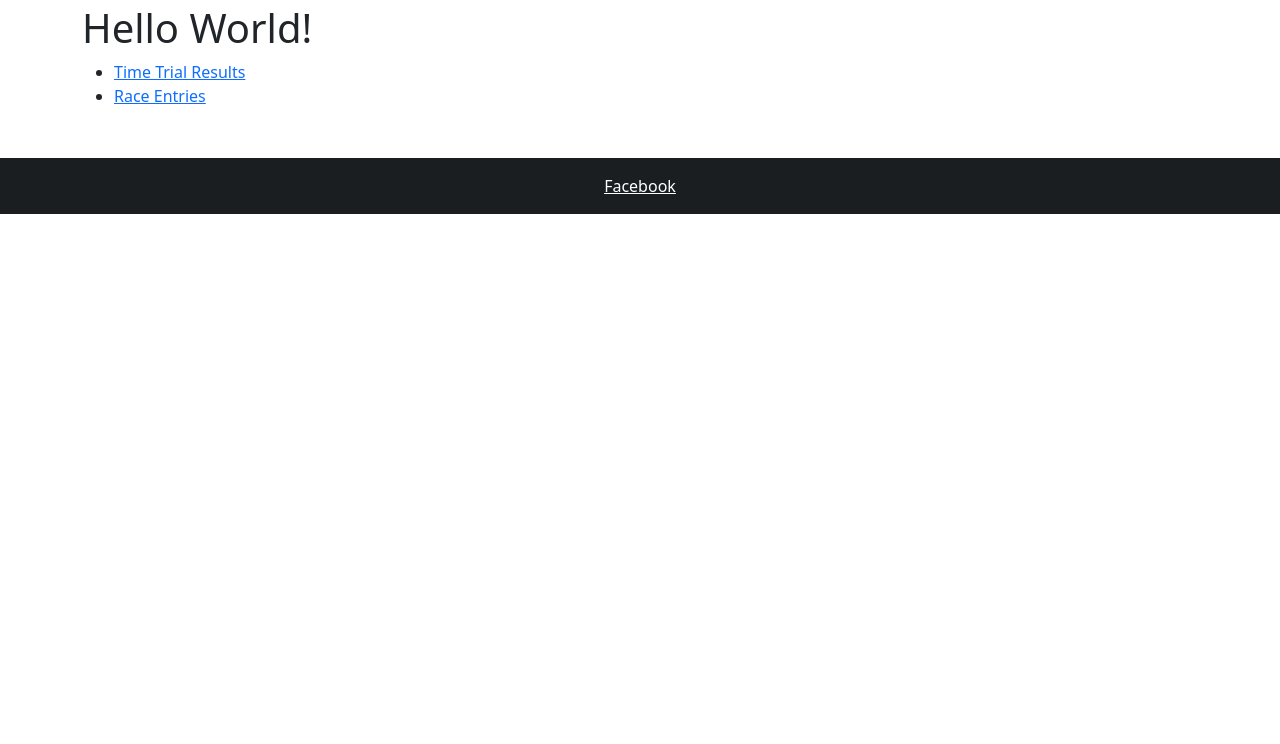
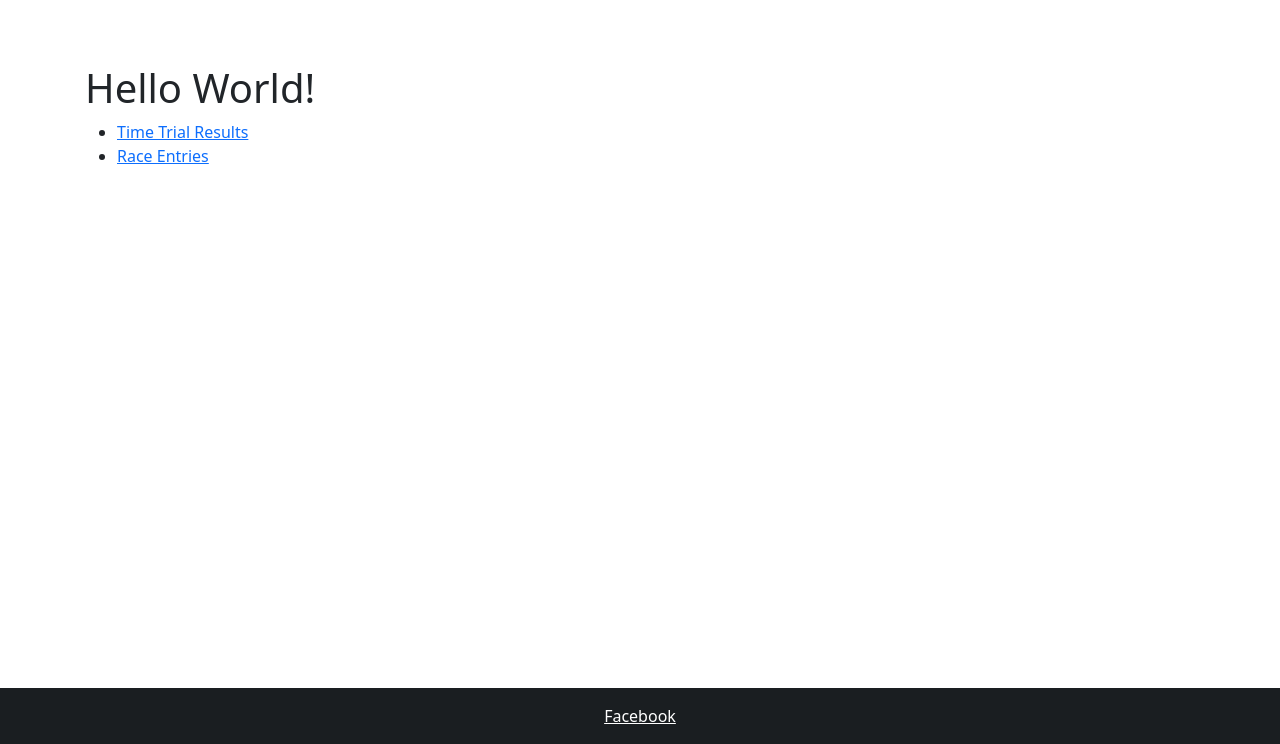
Before and after one commit to datawookie/paddle, a Flask app: page / in a window 1280 px wide. Shown: the part 56-800 px from the top of the page. Run offline with Flask 2, Linux system fonts and the light colour scheme; some libraries are stand-ins or nearby versions.

Commit message:
feat: Footer is sticky

```diff
--- a/kanoe/static/styles.css
+++ b/kanoe/static/styles.css
@@ -5,6 +5,11 @@ body {
     body {
         padding-top: 0px;
     }
+}
+
+.container {
+    width: auto;
+    padding: 60px 15px 0;
 }
 
 .alert {
--- a/kanoe/templates/base.j2
+++ b/kanoe/templates/base.j2
@@ -15,7 +15,10 @@
         {% endblock %}
     </head>
     <body>
+        <header>
             {% include 'common/navbar.j2' %}
+        </header>
+        <main>
             <div class="container">
             {% for message in get_flashed_messages() %}
                 <div class="alert">{{ message }}</div>
@@ -23,7 +26,10 @@
             {% block content %}
             {% endblock %}
             </div>
+        </main>
+        <footer>
             {% include 'common/footer.j2' %}
+        </footer>
 
         {{ bootstrap.load_js() }}
         {% block scripts %}
--- a/kanoe/templates/common/footer.j2
+++ b/kanoe/templates/common/footer.j2
@@ -1,5 +1,5 @@
-<footer class="bg-dark text-center text-white">
+<div class="footer fixed-bottom mt-auto bg-dark text-center text-white">
   <div class="text-center p-3" style="background-color: rgba(0, 0, 0, 0.2);">
     <a class="text-white" href="https://www.facebook.com/newburycanoeclub/">Facebook</a>
   </div>
-</footer>
+</div>
```
Lines whose indentation alone changed are shown as unchanged.
